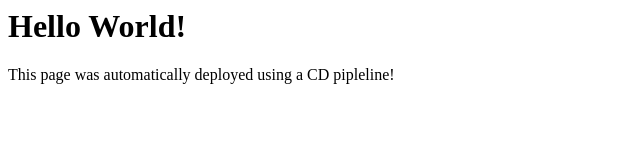
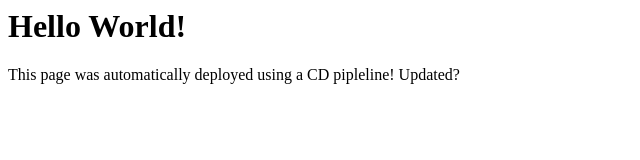
Before and after one commit to arvind-balaji/p3p2, a plain HTML site: page index.html in a window 1280 px wide. Shown: the full height of the page, 0-640 px from the left. Drawn offline with Linux system fonts and the light colour scheme.

Commit message:
Update index.html

```diff
--- a/index.html
+++ b/index.html
@@ -1,3 +1,3 @@
 <h1>Hello World!</h1>
 
-<p>This page was automatically deployed using a CD pipleline!</p>
+<p>This page was automatically deployed using a CD pipleline! Updated?</p>
```
